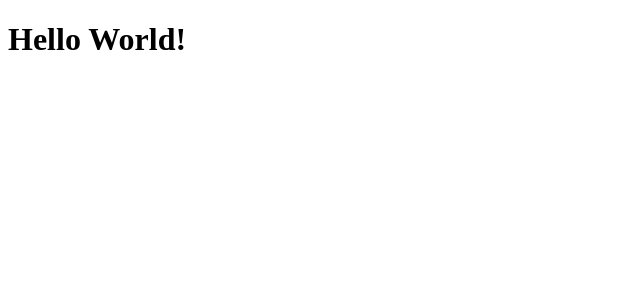
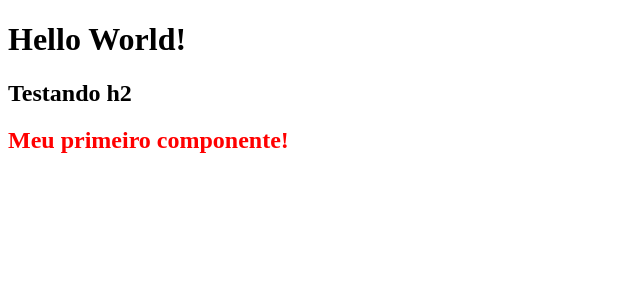
Before and after one commit to gabrielgws/Moments, an Angular app: page / in a window 1280 px wide. Shown: the top 300 px of the page, without its empty margins (0-640 px from the left). Built offline with nearby package versions, Linux system fonts and the light colour scheme.

Commit message:
feat: Criando componentes

```diff
--- a/src/app/app.component.html
+++ b/src/app/app.component.html
@@ -1 +1,3 @@
 <h1>Hello World!</h1>
+<h2>Testando h2</h2>
+<app-first-component />
--- a/src/app/app.module.ts
+++ b/src/app/app.module.ts
@@ -3,10 +3,12 @@ import { BrowserModule } from '@angular/platform-browser';
 
 import { AppRoutingModule } from './app-routing.module';
 import { AppComponent } from './app.component';
+import { FirstComponentComponent } from './components/first-component/first-component.component';
 
 @NgModule({
   declarations: [
-    AppComponent
+    AppComponent,
+    FirstComponentComponent
   ],
   imports: [
     BrowserModule,
--- /dev/null
+++ b/src/app/components/first-component/first-component.component.html
@@ -0,0 +1 @@
+<h2>Meu primeiro componente!</h2>
--- /dev/null
+++ b/src/app/components/first-component/first-component.component.scss
@@ -0,0 +1,3 @@
+h2 {
+  color: red;
+}
--- a/src/index.html
+++ b/src/index.html
@@ -2,7 +2,7 @@
 <html lang="en">
 <head>
   <meta charset="utf-8">
-  <title>CursoAngular132022</title>
+  <title>Curso Angular 13 - 2022</title>
   <base href="/">
   <meta name="viewport" content="width=device-width, initial-scale=1">
   <link rel="icon" type="image/x-icon" href="favicon.ico">
```
Also changed, not shown: src/app/components/first-component/first-component.component.ts (added, +10 -0 lines), 1 other file (tests, documents, lock files or other folders).
